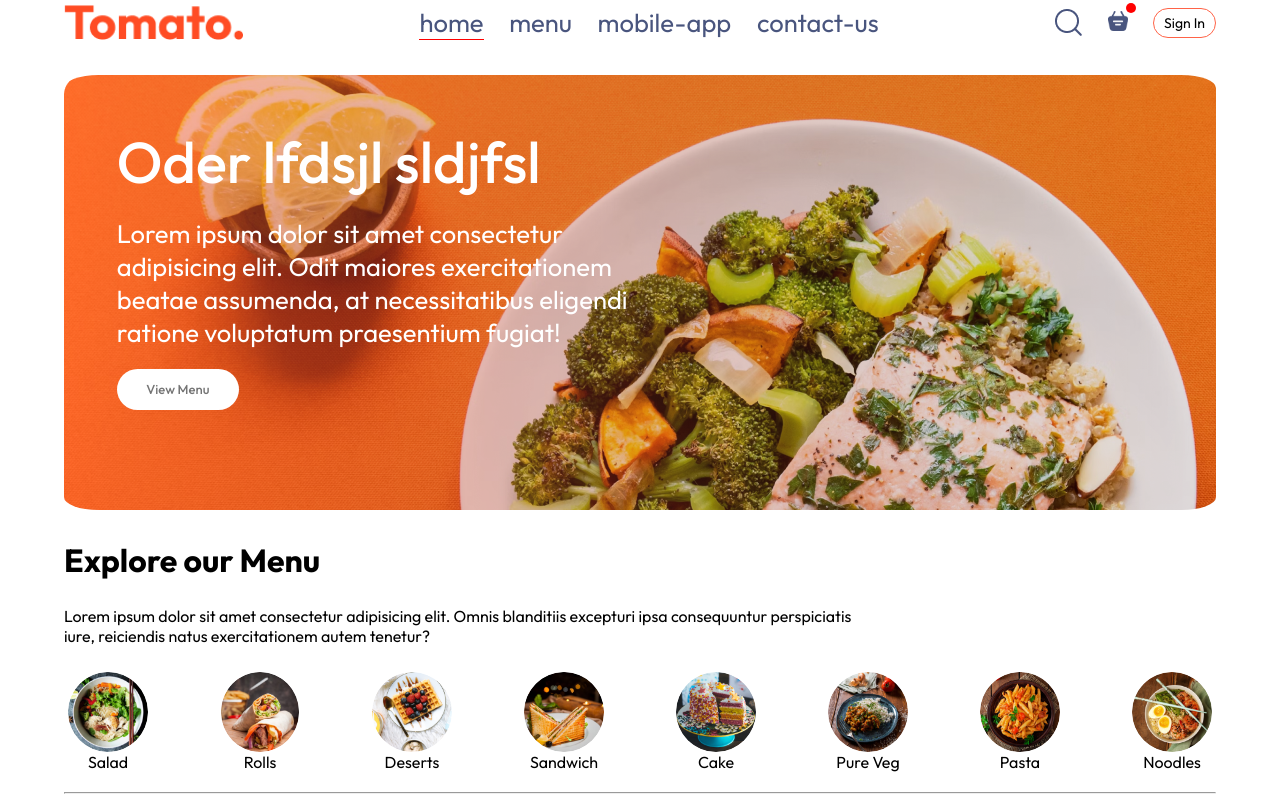
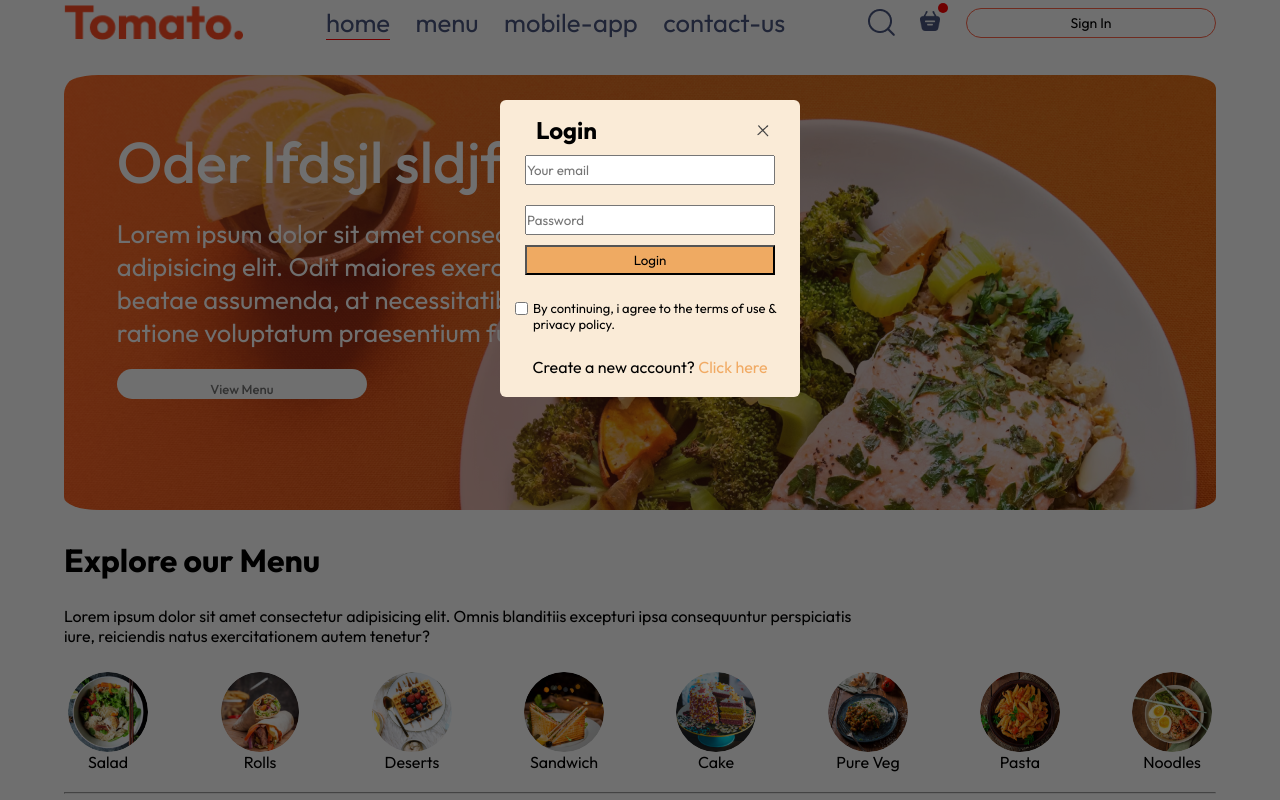
Before and after one commit to Ak-vishwakarma-01/Restaurent-WebSite, a React (Vite) app in the folder frontend/: page / in a window 1280 px wide. Both pictures are taken after a click on the button "Sign In". Shown: the top 800 px of the page. Built offline with nearby package versions, Linux system fonts and the light colour scheme.

Commit message:
Adding sign in Button

```diff
--- a/frontend/src/App.jsx
+++ b/frontend/src/App.jsx
@@ -1,12 +1,15 @@
-import React, { useEffect } from 'react'
+import React, { useEffect, useState } from 'react'
 import NavBar from './components/NavBar/NavBar'
 import { Route, Routes } from 'react-router-dom'
 import Cart from './pages/Cart/Cart'
 import Home from './pages/Home/Home'
 import { PlaceOrder } from './pages/PlaceOrder/PlaceOrder'
 import Footer from './components/Footer/Footer'
+import LogInPopUp from './components/LoginPopUp/LogInPopUp'
 
 const App = () => {
+
+  const [showLogin, setShowLogin] = useState(false)
 
   useEffect(()=>{
     alert("this project is on working mode");
@@ -14,8 +17,9 @@ const App = () => {
 
   return (
     <>
+    {showLogin?<LogInPopUp setShowLogin={setShowLogin}/>:<></>}
     <div className='app'>
-      <NavBar/>
+      <NavBar setShowLogin={setShowLogin}/>
       <Routes>
         <Route path='/' element={<Home />} />
         <Route path='/cart' element={<Cart />} />
--- /dev/null
+++ b/frontend/src/components/AppDownload/AppDownload.css
@@ -0,0 +1,24 @@
+.app-download{
+    display: flex;
+    align-items: center;
+    flex-direction: column;
+    gap: 20px;
+    text-align: center;
+    font-size: xx-large;
+    font-weight: 700;
+}
+
+.app-download-platforms{
+    display: flex;
+    gap: 20px;
+}
+
+.app-download-platforms img{
+    height: 50px;
+    border-radius: 10px;
+}
+
+.app-download-platforms img:hover{
+    box-shadow: 0px 0px 20px 1px rgb(85, 82, 90);
+    scale: 1.05;
+}
--- /dev/null
+++ b/frontend/src/components/AppDownload/AppDownload.jsx
@@ -0,0 +1,17 @@
+import React from 'react'
+import { assets } from '../../assets/assets'
+import './AppDownload.css'
+
+const AppDownload = () => {
+  return (
+    <div className="app-download" id="app-download">
+        <p>For Better Experience Download <br /> Resto App</p>
+        <div className="app-download-platforms">
+            <img src={assets.play_store} alt="" />
+            <img src={assets.app_store} alt=""/>
+        </div>
+    </div>
+  )
+}
+
+export default AppDownload
--- a/frontend/src/components/Footer/Footer.css
+++ b/frontend/src/components/Footer/Footer.css
@@ -46,8 +46,6 @@
     color: white;
     width: 100%;
   }
-
-
 @media (max-width:300px) {
     .footer-content{
         padding-left: 25px;
--- /dev/null
+++ b/frontend/src/components/LoginPopUp/LogInPop.css
@@ -0,0 +1,68 @@
+.login-pop{
+    position: absolute;
+    z-index: 1;
+    width: 100%;
+    height: 100%;
+    background-color: #00000090;
+    display: grid;
+}
+
+.login-popup-container{
+    background-color:antiquewhite;
+    height:fit-content;
+    width: 300px;
+    border-radius: 2%;
+    margin-left:500px;
+    margin-top: 100px;
+    display: flex;
+    flex-direction: column;
+    gap: 10px;
+    align-items: center;
+    padding-bottom: 20px;
+}
+
+.login-popup-tittle{
+    display: flex;
+    gap: 160px;
+    margin-top: 15px;
+    h2{
+        margin-left: 20px;
+
+    }
+    img{
+        height: 12px;
+        margin-top: 10px;
+        margin-right: 15px;
+    }
+}
+.login-popup-input{
+    display: flex;
+    align-items: center;
+    flex-direction: column;
+    gap: 20px;
+}
+
+.login-popup-input input{
+    height: 30px;
+    width: 250px;
+}
+
+button{
+    height: 30px;
+    width: 250px;
+    background-color: #e9790a90;
+}
+.login-popup-condition{
+    display: flex;
+    font-size: small;
+    gap: 5px;
+    margin: 15px;
+}
+
+.login-popup-condition input{
+    margin-bottom: 15px;
+}
+
+span{
+    color: #e9790a90;
+}
--- /dev/null
+++ b/frontend/src/components/LoginPopUp/LogInPopUp.jsx
@@ -0,0 +1,31 @@
+import React, { useState } from 'react'
+import './LogInPop.css'
+import { assets } from '../../assets/assets'
+const LogInPopUp = ({setShowLogin}) => {
+    const [currState,setCurrState] = useState("Login")
+  return (
+    <div className="login-pop">
+        <form action="" className="login-popup-container">
+            <div className="login-popup-tittle">
+                <h2>{currState}</h2>
+                <img onClick={()=>setShowLogin(false)}src={assets.cross_icon} alt="" />
+            </div>
+            <div className="login-popup-input">
+                {currState==="Login"?<></>:<input type="text" placeholder='Your name' required/>}
+                <input type="email" placeholder='Your email' required />
+                <input type="password" placeholder='Password' required />
+            </div>
+            <button>{currState==="Sign Up"? "Create an account":"Login"}</button>
+            <div className="login-popup-condition">
+                <input type="checkbox" required/>
+                <p>By continuing, i agree to the terms of use & privacy policy.</p>
+            </div>
+            {currState==="Login"
+            ?<p>Create a new account? <span onClick={()=>setCurrState("Sign Up")}>Click here</span></p>
+            :<p>Already have an Account? <span onClick={()=>setCurrState("Login")}>Login here</span></p>
+            }
+        </form>
+    </div>
+  )
+}
+export default LogInPopUp
--- a/frontend/src/components/NavBar/NavBar.jsx
+++ b/frontend/src/components/NavBar/NavBar.jsx
@@ -1,7 +1,8 @@
 import React, { useState } from 'react'
 import './NavBar.css'
 import {assets} from '../../assets/assets'
-const NavBar = () => {
+import {Link} from 'react-router-dom';
+const NavBar = ({setShowLogin}) => {
 
     const [menu,setMenu] = useState("home");
     function lichange(event){
@@ -12,10 +13,10 @@ const NavBar = () => {
     <div className='navbar'>
         <img src={assets.logo} alt="" className="logo" />
         <ul className="navbar-menu">
-            <li onClick={lichange} className={menu==="home"?"active":""}>home</li>
-            <li onClick={lichange} className={menu==="menu"?"active":""}>menu</li>
-            <li onClick={lichange} className={menu==="mobile-app"?"active":""}>mobile-app</li>
-            <li onClick={lichange} className={menu==="contact-us"?"active":""}>contact-us</li>
+            <Link to='/' onClick={lichange} className={menu==="home"?"active":""}>home</Link>
+            <a href='#explore-menu' onClick={lichange} className={menu==="menu"?"active":""}>menu</a>
+            <a href='#app-download' onClick={lichange} className={menu==="mobile-app"?"active":""}>mobile-app</a>
+            <a href='#footer' onClick={lichange} className={menu==="contact-us"?"active":""}>contact-us</a>
         </ul>
         <button className='icon'><i class="ri-menu-3-fill"></i></button>
         <div className="navbar-right">
@@ -24,7 +25,7 @@ const NavBar = () => {
                 <div className="dot"></div>
                 <img src={assets.basket_icon}></img>
             </div>
-           <button className="sign-in">Sign In</button>
+           <button onClick={()=>setShowLogin(true)} className="sign-in">Sign In</button>
         </div>
     </div>
   )
--- a/frontend/src/index.css
+++ b/frontend/src/index.css
@@ -5,6 +5,7 @@
   margin:0;
   box-sizing: border-box;
   font-family: outfit;
+  scroll-behavior: smooth;
 }
 body{
   min-height: 100vh;
--- a/frontend/src/pages/Home/Home.jsx
+++ b/frontend/src/pages/Home/Home.jsx
@@ -3,6 +3,7 @@ import '../Home/Home.css'
 import { Header } from '../../components/NavBar/Header/Header'
 import ExploreMenu from '../../components/ExploreMenu/ExploreMenu'
 import FoodDisplay from '../../components/FoodDisplay/FoodDisplay'
+import AppDownload from '../../components/AppDownload/AppDownload'
 const Home = () => {
   const [category,setCategory] = useState("All");
   return (
@@ -11,6 +12,7 @@ const Home = () => {
      <ExploreMenu category={category} setCategory={setCategory}/>
      <hr />
      <FoodDisplay category={category}/>
+     <AppDownload/>
     </div>
   )
 }
```
